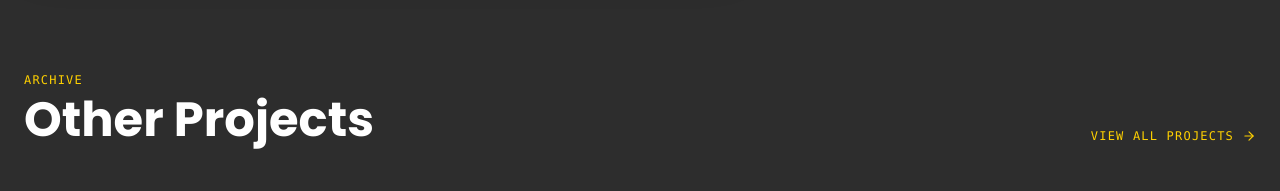
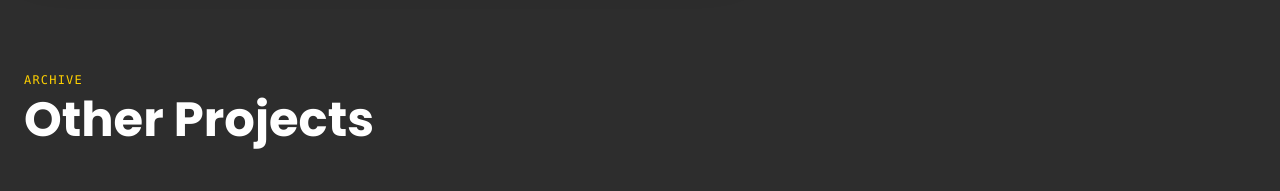
Before and after one commit to muhammadzaini213/Portofolio_Muhammad_Zaini, a Next.js app: page / in a window 1280 px wide. Shown: the part 1540-1731 px from the top of the page. Built offline with nearby package versions, Linux system fonts and the light colour scheme.

Commit message:
edit(homedisplay): increase homedisplay limit to 6

```diff
--- a/app/components/Projects.tsx
+++ b/app/components/Projects.tsx
@@ -29,7 +29,7 @@ export function Projects() {
   // Hanya tampilkan yang homeDisplay: true, max 6
   const homeProjects = projects.filter((p) => p.homeDisplay).slice(0, 4);
   const totalNonFeatured = projects.filter((p) => !p.featured).length;
-  const hasMore = totalNonFeatured > 4;
+  const hasMore = totalNonFeatured > 6;
 
   return (
     <section id="work" className="max-w-7xl mx-auto px-6 pb-32">
--- a/app/data/projects.ts
+++ b/app/data/projects.ts
@@ -143,7 +143,7 @@ The result is a prototype where players don't just calculate moves—they adapt
     img: "/images/projects/absolute-zero.png",
     link: "https://lordzaini.itch.io/absolute-zero",
     featured: false,
-    homeDisplay: false,
+    homeDisplay: true,
     content: `
 In **Absolute Zero**, you aren't a hero or a soldier. You are an ordinary person with shaking hands and a revolver you barely know how to use. This project was an exercise in designing "vulnerability" rather than power.
 
```
